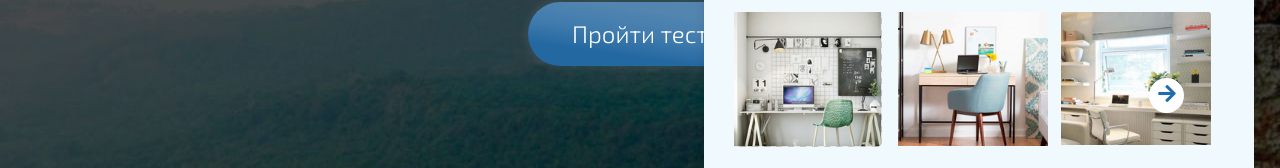
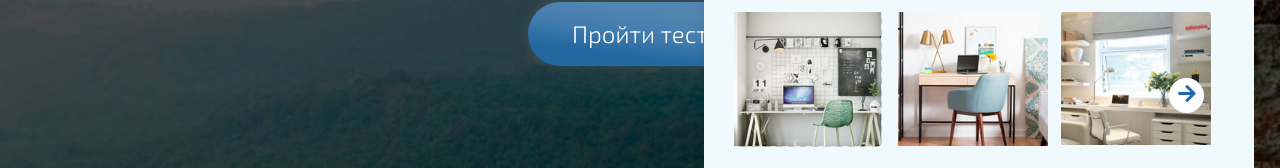
Before and after one commit to mderkach/Quiz, a plain HTML site: page slider-widget.html in a window 1280 px wide. Shown: the part 561-729 px from the top of the page. Drawn offline with Linux system fonts and the light colour scheme.

Commit message:
class fix

```diff
--- a/slider-widget.html
+++ b/slider-widget.html
@@ -108,7 +108,7 @@
                             </div>
                         </div>
                     </div>
-                    <div class="swiper-button-next .swiper-button-next-widget"><i class="fa fa-arrow-right" ></i></div>
+                    <div class="swiper-button-next swiper-button-next-widget"><i class="fa fa-arrow-right" ></i></div>
                         <div class="swiper-button-prev"><i class="fa fa-arrow-left" ></i></div>
                     <div class="swiper-scrollbar"></div>
                 </form>
```
